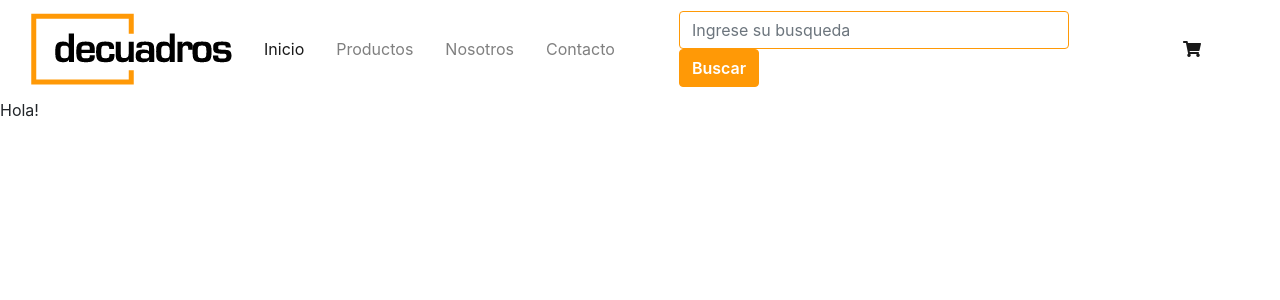
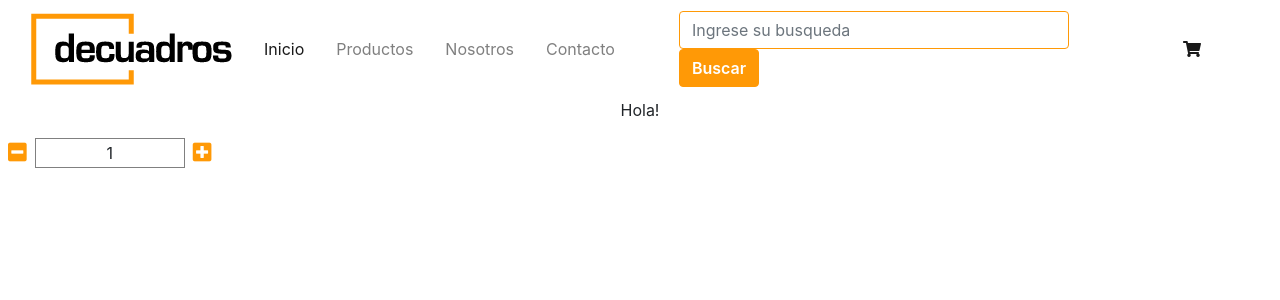
Before and after one commit to TomVres/DeCuadros, a React (Create React App) app in the folder tienda-react/: page / in a window 1280 px wide. Shown: the top 300 px of the page. Built offline with nearby package versions, Linux system fonts and the light colour scheme.

Commit message:
Agregado ItemCount

```diff
--- a/tienda-react/src/App.js
+++ b/tienda-react/src/App.js
@@ -1,12 +1,12 @@
 import './App.css';
 import { HomeContainer} from './componentes/HomeContainer/HomeContainer.jsx'
-import { ItemListContainer } from './componentes/ItemListContainer/ItemListContainer.jsx'
+
 
 function App() {
   return (
 <div>
 <HomeContainer/>
-<ItemListContainer greeting="Hola!"/>
+
 </div>
   );
 }
--- a/tienda-react/src/componentes/HomeContainer/HomeContainer.jsx
+++ b/tienda-react/src/componentes/HomeContainer/HomeContainer.jsx
@@ -1,5 +1,8 @@
 import { NavBar } from '../NavBar/NavBar.jsx';
 import logo from '../../logo.svg';
+import { ItemListContainer } from '../ItemListContainer/ItemListContainer.jsx'
+import { ItemCount } from '../ItemCount/ItemCount.jsx'
+
 
 
 export const HomeContainer = () => {
@@ -7,7 +10,8 @@ export const HomeContainer = () => {
 
     <div className="App">
     <NavBar/>
-
+    <ItemListContainer greeting="Hola!"/>
+    <ItemCount stock="10"/>
   </div>
 
 )
--- /dev/null
+++ b/tienda-react/src/componentes/ItemCount/ItemCount.jsx
@@ -0,0 +1,29 @@
+import { useState } from "react"
+import "./style.css"
+
+export const ItemCount = ({stock , initial}) => {
+    const [quantity , setQuantity] = useState([1]);
+    console.log(quantity);
+    if (Number(quantity) >= Number(stock)) {
+        return (
+            <div className="itemcounter">
+            <div className="minus-button" onClick={() => setQuantity(Number(quantity) - 1)}><i className="fas fa-minus-square fa-lg" /></div>
+            <a className="quant">{quantity}</a>
+            <div className="plus-button disabled"><i className="fas fa-plus-square fa-lg" /></div>
+            <p className="no-stock-text">Solo nos quedan {stock} unidades ¡Lo sentimos!</p>
+          </div>
+        )
+    }
+
+
+
+    return (
+        <div className="itemcounter">
+        <div className="minus-button" onClick={() => setQuantity(Number(quantity) - 1)}><i className="fas fa-minus-square fa-lg" /></div>
+        <a className="quant">{quantity}</a>
+        <div className="plus-button" onClick={() => setQuantity(Number(quantity) + 1)}><i className="fas fa-plus-square fa-lg" /></div>
+      </div>
+    )
+}
+
+/*onClick={() => {setQuantity([...quantity, {id:1}])}}*/
--- /dev/null
+++ b/tienda-react/src/componentes/ItemCount/style.css
@@ -0,0 +1,40 @@
+.itemcounter {
+    display: flex;
+}
+
+.fa-plus-square , .fa-minus-square {
+    color:#FF9906;
+    vertical-align: middle;
+    transition: color .15s ease-in-out,background-color .15s ease-in-out,border-color .15s ease-in-out,box-shadow .15s ease-in-out;
+    margin-right: 8px;
+    margin-left: 8px;
+
+}
+
+.fa-plus-square:hover , .fa-minus-square:hover {
+    color:#FF7708;
+    vertical-align: middle;
+
+}
+
+.quant {
+    border: 1px solid gray;
+    padding: 2px 50px;
+    border-radius: 0;
+    width: 150px;
+    text-align: center;
+
+}
+
+.disabled {
+    opacity: .5;
+}
+
+.no-stock-text {
+    margin-bottom: 0px!important;
+    vertical-align: middle;
+    font-size: .9rem;
+    font-style: italic;
+    color: red;
+    padding-top: 2px;
+}
```
